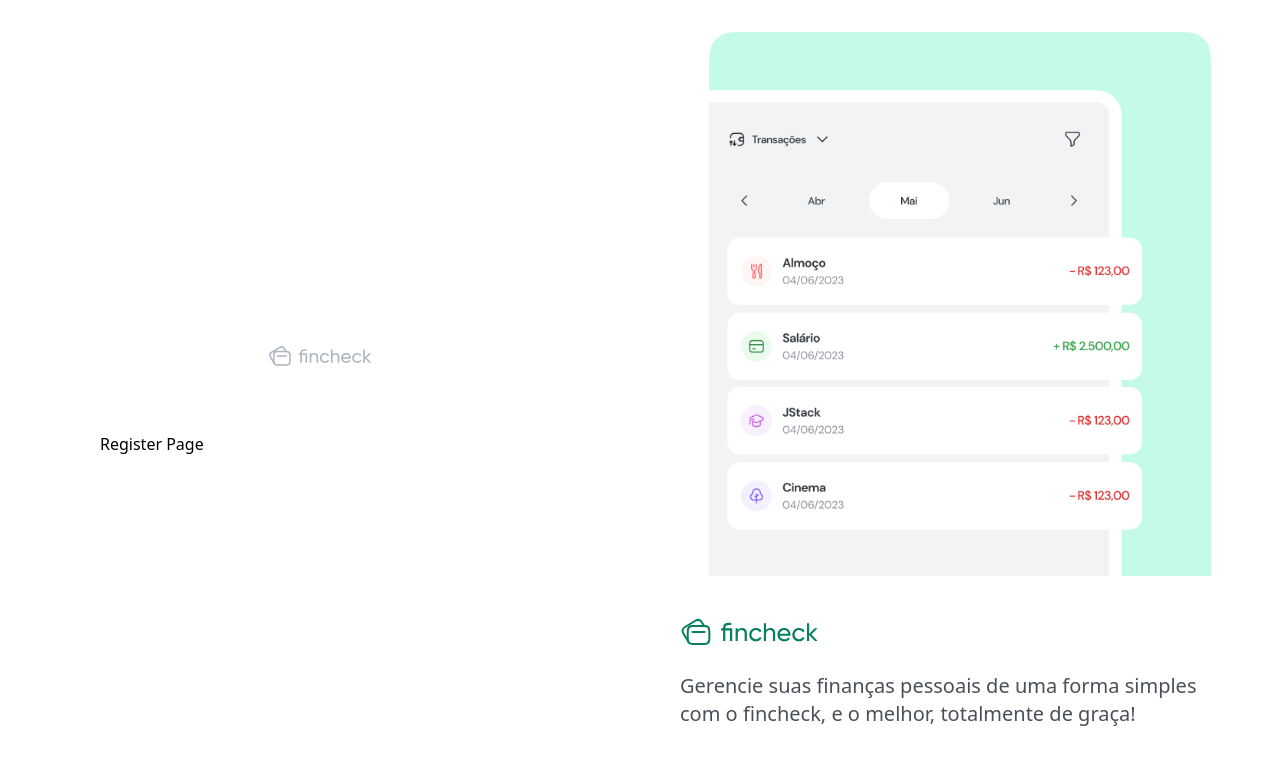
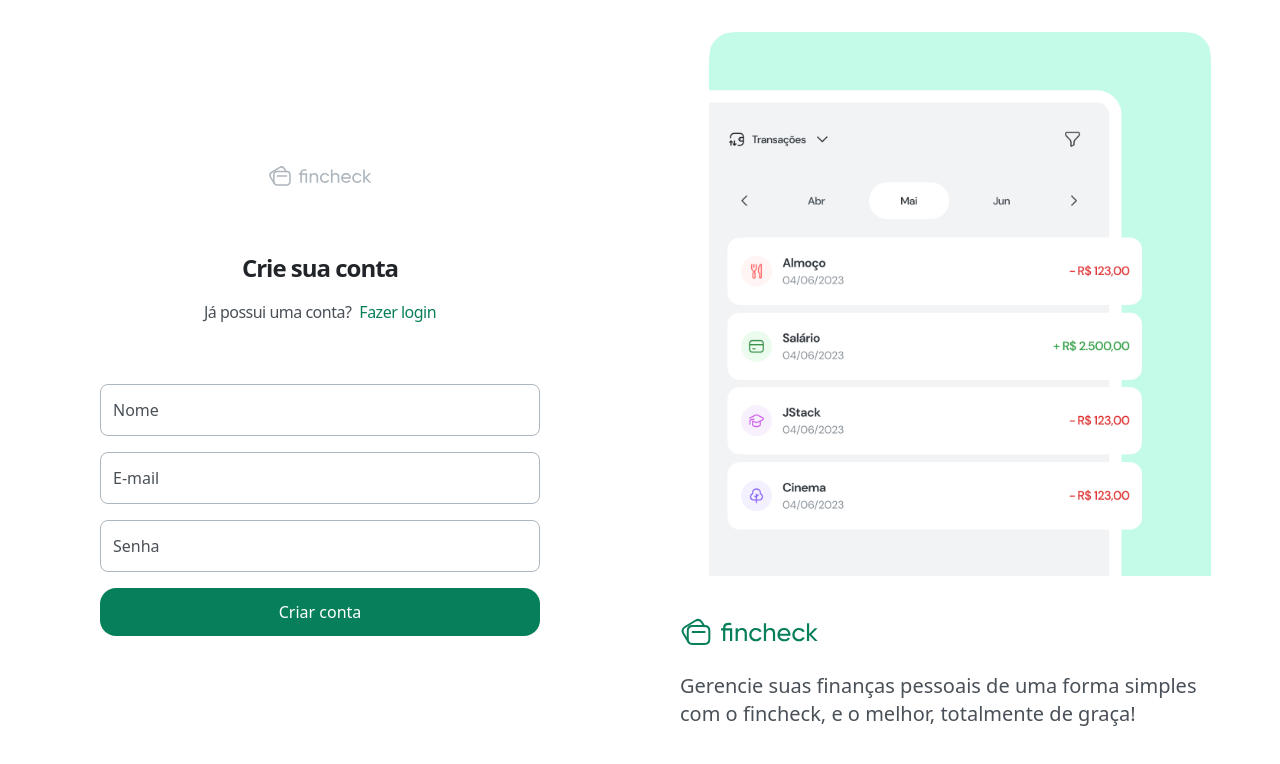
Before and after one commit to Lucas-Henschel/fincheck-front, a React (Vite) app: page /register in a window 1280 px wide. Shown: the top 764 px of the page. Built offline with nearby package versions, Linux system fonts and the light colour scheme.

Commit message:
Implemented login and signup windows

```diff
--- /dev/null
+++ b/src/view/components/Button.tsx
@@ -0,0 +1,12 @@
+import { ComponentProps } from "react";
+
+interface ButtonProps extends ComponentProps<'button'> {}
+
+export function Button(props: ButtonProps) {
+  return (
+    <button
+      {...props}
+      className="bg-teal-900 hover:bg-teal-800 disabled:bg-gray-100 disabled:cursor-not-allowed disabled:text-gray-400 px-6 h-12 rounded-2xl font-medium text-white transition-all"
+    />
+  )
+}
--- a/src/view/components/Input.tsx
+++ b/src/view/components/Input.tsx
@@ -13,12 +13,14 @@
         {...props}
         name={name}
         id={inputId}
-        className="bg-white rounded-lg w-full border border-gray-500 px-3 h-[52px] text-gray-800"
+        className="bg-white rounded-lg w-full border border-gray-500 px-3 h-[52px] text-gray-800 pt-4 peer placeholder-shown:pt-0 focus:border-gray-800 transition-all outline-none"
+        placeholder=" "
       />
 
       <label
         htmlFor={inputId}
-        className="absolute left-[13px] top-3.5 pointer-events-none text-gray-700"
+        className="absolute text-xs left-[13px] top-2 pointer-events-none text-gray-700
+        peer-placeholder-shown:text-base peer-placeholder-shown:top-3.5 transition-all"
       >
         { placeholder }
       </label>
--- a/src/view/pages/Login/index.tsx
+++ b/src/view/pages/Login/index.tsx
@@ -1,10 +1,11 @@
 import { Link } from "react-router-dom";
 import { Input } from "../../components/Input";
+import { Button } from "../../components/Button";
 
 export function Login() {
   return (
-    <div>
-      <header className="flex flex-col items-center gap-4">
+    <>
+      <header className="flex flex-col items-center gap-4 text-center">
         <h1 className="text-2xl font-bold text-gray-900 tracking-[-1px]">
           Entre na sua conta
         </h1>
@@ -35,10 +36,10 @@
           name="password"
         />
 
-        <button type="submit" className="mt-2">
+        <Button type="submit" className="mt-2">
           Entrar
-        </button>
+        </Button>
       </form>
-    </div>
+    </>
   )
 }
--- a/src/view/pages/Register/index.tsx
+++ b/src/view/pages/Register/index.tsx
@@ -1,5 +1,51 @@
+import { Link } from "react-router-dom";
+import { Input } from "../../components/Input";
+import { Button } from "../../components/Button";
+
 export function Register() {
   return (
-    <h1>Register Page</h1>
+    <>
+      <header className="flex flex-col items-center gap-4 text-center">
+        <h1 className="text-2xl font-bold text-gray-900 tracking-[-1px]">
+          Crie sua conta
+        </h1>
+
+        <p className="space-x-2">
+          <span className="text-gray-700 tracking-[-0.5px]">
+            Já possui uma conta?
+          </span>
+
+          <Link
+            to="/login"
+            className="tracking-[-0.5px] font-medium text-teal-900"
+          >
+            Fazer login
+          </Link>
+        </p>
+      </header>
+
+      <form className="mt-[60px] flex flex-col gap-4">
+        <Input
+          placeholder="Nome"
+          name="name"
+        />
+
+        <Input
+          type="email"
+          placeholder="E-mail"
+          name="email"
+        />
+
+        <Input
+          type="password"
+          placeholder="Senha"
+          name="password"
+        />
+
+        <Button type="submit" className="mt-2">
+          Criar conta
+        </Button>
+      </form>
+    </>
   )
 }
```
